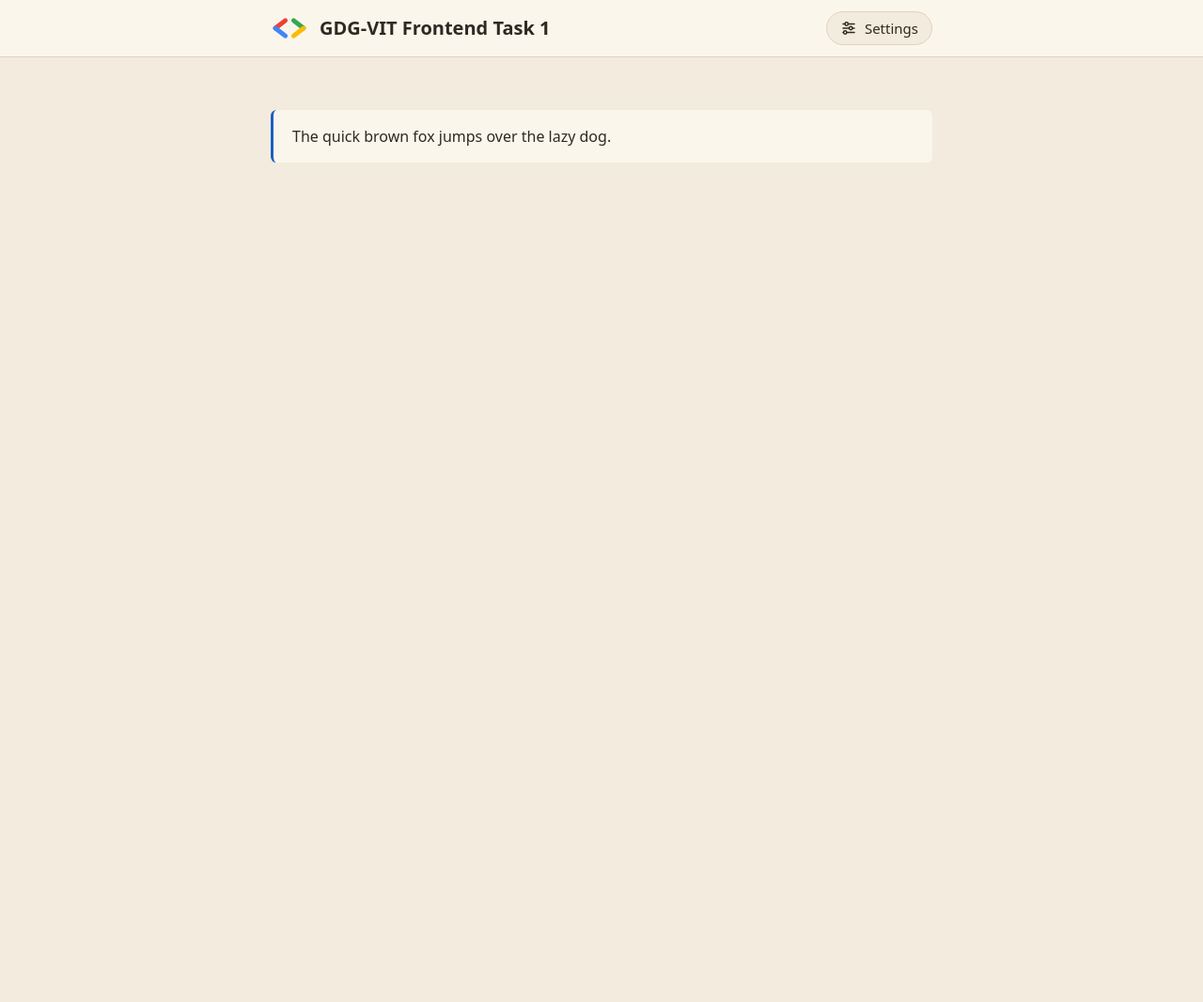
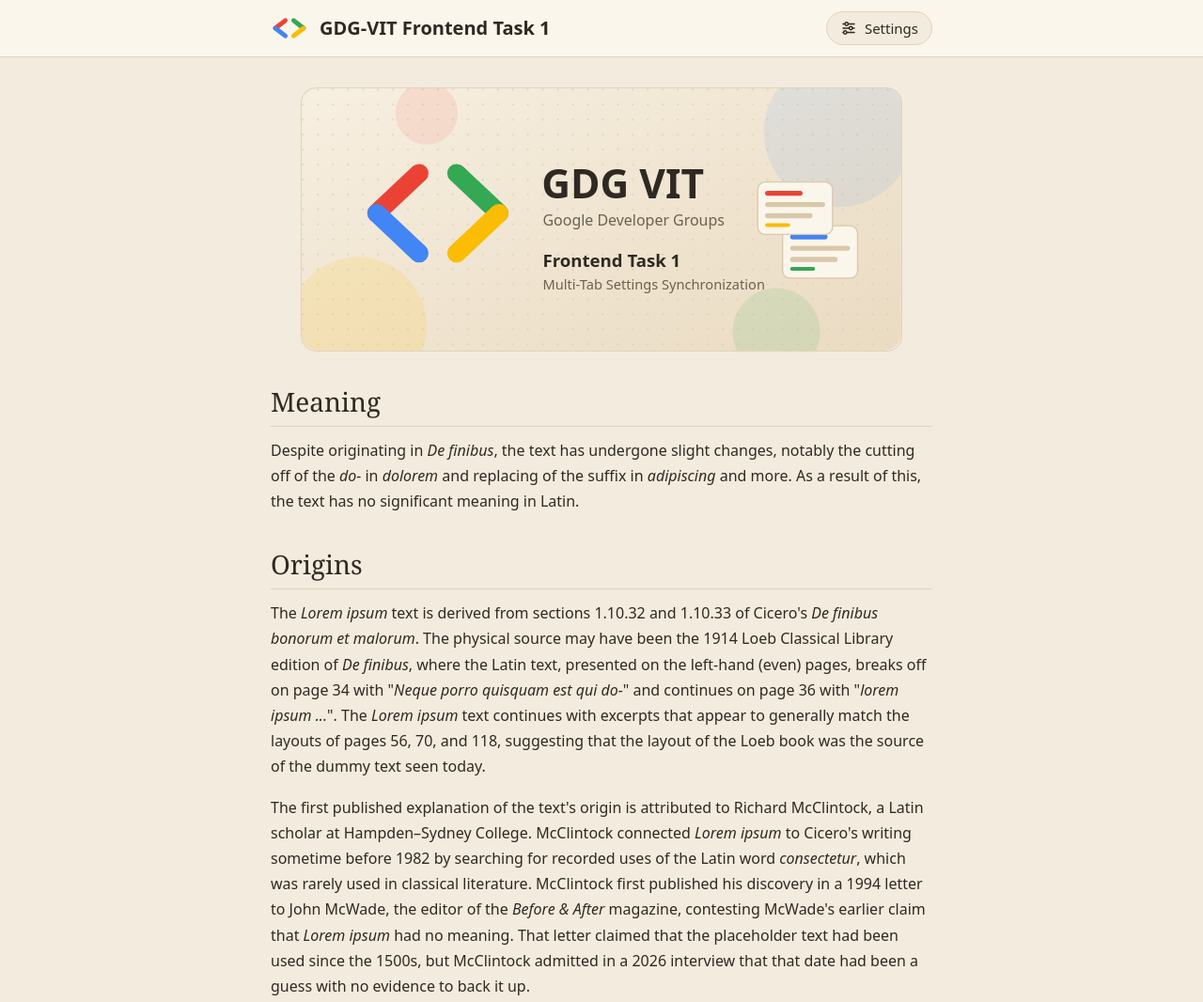
Before and after one commit to ayaankhatri/gdg-task, a website built with Vite: page index.html in a window 1280 px wide. Shown: the top 1066 px of the page at 94% size. Before the commit the page ends 800 px from the top, so only its background shows below. Built offline with nearby package versions, Linux system fonts and the light colour scheme.

Commit message:
feat: show article with GDG-VIT banner that scales with font size

```diff
--- a/src/i18n.ts
+++ b/src/i18n.ts
@@ -6,7 +6,6 @@ export interface Strings {
   darkMode: string;
   language: string;
   fontSize: string;
-  preview: string;
   thisTab: string;
   lastSync: string;
   noSyncYet: string;
@@ -30,7 +29,6 @@ export const STRINGS: Record<Language, Strings> = {
     darkMode: "Dark mode",
     language: "Language",
     fontSize: "Font size",
-    preview: "The quick brown fox jumps over the lazy dog.",
     thisTab: "This tab",
     lastSync: "Last update from another tab",
     noSyncYet: "none yet",
@@ -44,7 +42,6 @@ export const STRINGS: Record<Language, Strings> = {
     darkMode: "Modo oscuro",
     language: "Idioma",
     fontSize: "Tamaño de letra",
-    preview: "El veloz murciélago hindú comía feliz cardillo y kiwi.",
     thisTab: "Esta pestaña",
     lastSync: "Última actualización de otra pestaña",
     noSyncYet: "ninguna aún",
@@ -58,7 +55,6 @@ export const STRINGS: Record<Language, Strings> = {
     darkMode: "Mode sombre",
     language: "Langue",
     fontSize: "Taille du texte",
-    preview: "Portez ce vieux whisky au juge blond qui fume.",
     thisTab: "Cet onglet",
     lastSync: "Dernière mise à jour d'un autre onglet",
     noSyncYet: "aucune pour l'instant",
@@ -72,7 +68,6 @@ export const STRINGS: Record<Language, Strings> = {
     darkMode: "Dunkelmodus",
     language: "Sprache",
     fontSize: "Schriftgröße",
-    preview: "Franz jagt im komplett verwahrlosten Taxi quer durch Bayern.",
     thisTab: "Dieser Tab",
     lastSync: "Letzte Änderung aus einem anderen Tab",
     noSyncYet: "noch keine",
@@ -86,7 +81,6 @@ export const STRINGS: Record<Language, Strings> = {
     darkMode: "डार्क मोड",
     language: "भाषा",
     fontSize: "फ़ॉन्ट आकार",
-    preview: "यह पूर्वावलोकन पाठ फ़ॉन्ट आकार दिखाता है।",
     thisTab: "यह टैब",
     lastSync: "दूसरे टैब से आख़िरी बदलाव",
     noSyncYet: "अभी कोई नहीं",
--- a/src/main.ts
+++ b/src/main.ts
@@ -1,5 +1,7 @@
 import "./style.css";
+import heroUrl from "./assets/gdg-vit-hero.svg";
 import logoUrl from "./assets/gdg-logo.svg";
+import { ARTICLE, type Segment } from "./content";
 import { LANGUAGE_NAMES, STRINGS } from "./i18n";
 import { FONT_SIZE_MAX, FONT_SIZE_MIN, LANGUAGES, isLanguage, type Settings } from "./settings";
 import { CHANNEL_NAME, STORAGE_KEY, SettingsStore, type ChangeInfo, type Transport } from "./store";
@@ -45,6 +47,23 @@ function settingsIcon(): SVGElement {
       svg("circle", { cx: "7", cy: "18", r: "2.2", fill: "var(--surface)" }),
     ]),
   ]);
+}
+
+function renderSegment(segment: Segment): Node {
+  return typeof segment === "string" ? document.createTextNode(segment) : element("em", { textContent: segment.em });
+}
+
+function renderArticle(): HTMLElement {
+  return element(
+    "article",
+    { className: "article", lang: "en" },
+    ARTICLE.map((section) =>
+      element("section", {}, [
+        element("h2", { textContent: section.heading }),
+        ...section.paragraphs.map((paragraph) => element("p", {}, paragraph.map(renderSegment))),
+      ]),
+    ),
+  );
 }
 
 function applyToDocument(settings: Settings): void {
@@ -99,7 +118,6 @@ const fontSizeValue = element(
 );
 const fontSizeLabel = element("label", { htmlFor: "font-size" });
 
-const preview = element("p", { className: "preview" });
 const tabInfo = element("span");
 const syncInfo = element("span");
 const hint = element("span");
@@ -127,7 +145,17 @@ document.getElementById("app")!.replaceWith(
     ]),
     settingsButton,
   ]),
-  element("main", {}, [preview]),
+  element("main", {}, [
+    element("figure", { className: "hero" }, [
+      element("img", {
+        src: heroUrl,
+        alt: "GDG VIT banner with the Google Developer Groups brackets logo",
+        width: 960,
+        height: 420,
+      }),
+    ]),
+    renderArticle(),
+  ]),
   settingsDialog,
 );
 
@@ -144,7 +172,6 @@ function render(settings: Settings): void {
   darkLabel.textContent = strings.darkMode;
   languageLabel.textContent = strings.language;
   fontSizeLabel.textContent = strings.fontSize;
-  preview.textContent = strings.preview;
   hint.textContent = strings.hint;
   darkMode.checked = settings.darkMode;
   darkMode.setAttribute("aria-checked", String(settings.darkMode));
--- a/src/style.css
+++ b/src/style.css
@@ -247,12 +247,36 @@ input[type="range"]:focus-visible {
   outline-offset: 2px;
 }
 
-.preview {
-  margin: 1.5rem 0;
-  padding: 1rem 1.25rem;
-  border-left: 3px solid var(--accent);
-  background: var(--surface);
-  border-radius: 0.4rem;
+.hero {
+  margin: 0 0 2rem;
+}
+
+.hero img {
+  display: block;
+  width: 40rem;
+  max-width: 100%;
+  height: auto;
+  margin: 0 auto;
+  border-radius: 1rem;
+  border: 1px solid var(--border);
+}
+
+.article h2 {
+  margin: 2rem 0 0.75rem;
+  padding-bottom: 0.3rem;
+  font-family: Georgia, "Times New Roman", serif;
+  font-size: 1.75rem;
+  font-weight: 400;
+  border-bottom: 1px solid var(--border);
+}
+
+.article section:first-child h2 {
+  margin-top: 0;
+}
+
+.article p {
+  margin: 0 0 1rem;
+  line-height: 1.7;
 }
 
 .status {
```
